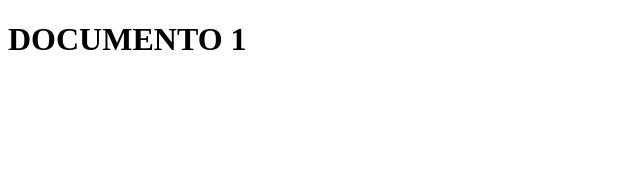
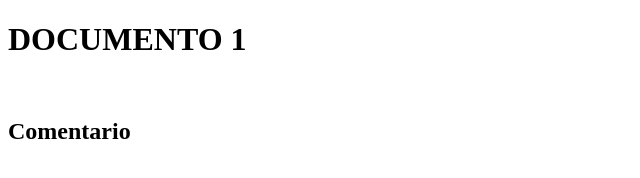
Before and after one commit to MiguelMelgar/Miguelito, a plain HTML site: page index.html in a window 1280 px wide. Shown: the whole page, without its empty margins (0-640 px from the left). Drawn offline with Linux system fonts and the light colour scheme.

Commit message:
Proyecto v1.2(h2)

```diff
--- a/index.html
+++ b/index.html
@@ -8,5 +8,9 @@
 </head>
 <body>
     <h1>DOCUMENTO 1</h1>
+    <br>
+    <div>
+        <h2>Comentario</h2>
+    </div>
 </body>
 </html>
```
